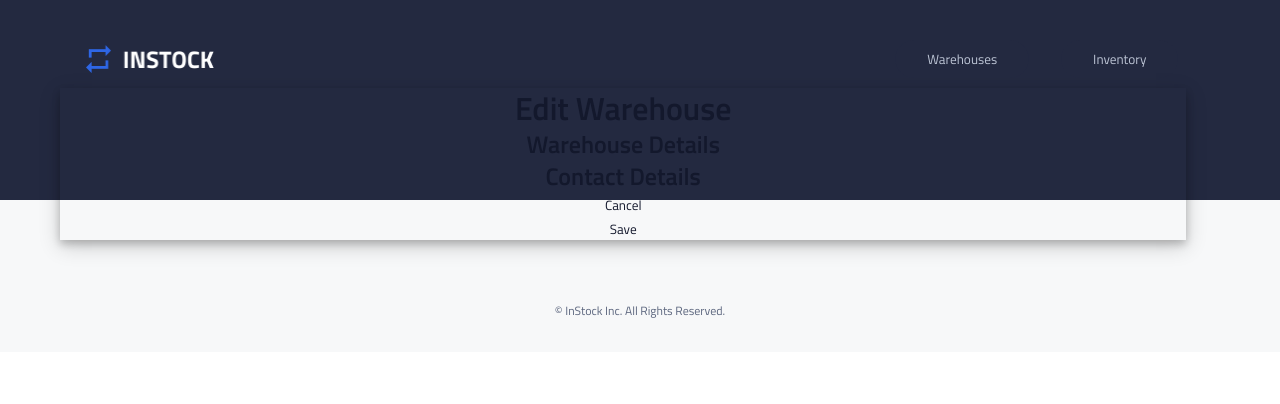
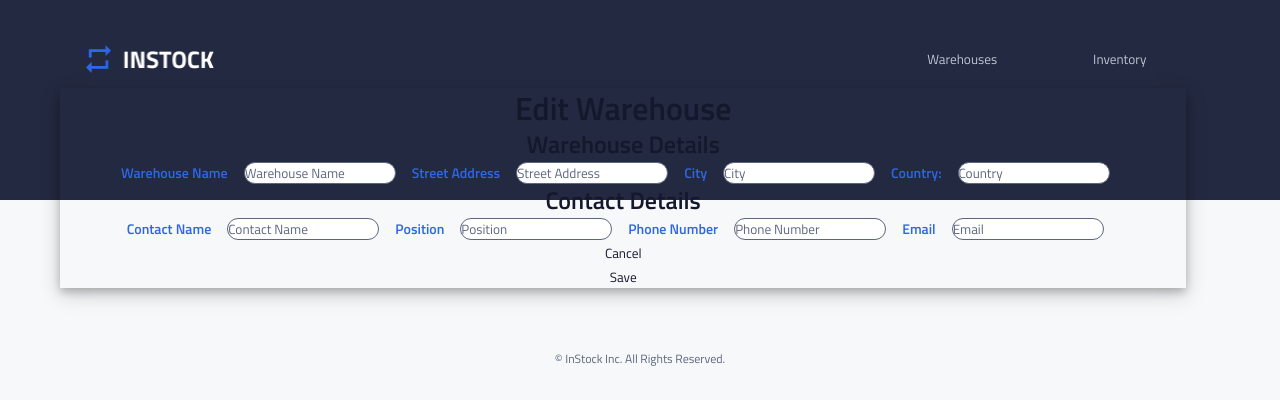
Before and after one commit to TonySMK/InStock_Group2-Client, a React (Create React App) app: page /warehouses/1/edit in a window 1280 px wide. Shown: the top 404 px of the page. Built offline with nearby package versions, Linux system fonts and the light colour scheme.

Commit message:
set constants and useState

```diff
--- a/src/Components/ContactDetailsForm/ContactDetailsForm.js
+++ b/src/Components/ContactDetailsForm/ContactDetailsForm.js
@@ -1,8 +1,35 @@
 function ContactDetailsForm () {
-    return(
-        <section>
-            <h2>Contact Details</h2>
-        </section>
+    return (
+      <section>
+        <div>
+          <h2>Contact Details</h2>
+        </div>
+        <div>
+          <label>Contact Name</label>
+          <input
+            type="text"
+            name="contac_name"
+            placeholder="Contact Name"
+          />
+          <label>Position</label>
+          <input
+            type="text"
+            name="position"
+            placeholder="Position"
+          />
+          <label>Phone Number</label>
+          <input
+            type="text"
+            name="phone_number"
+            placeholder="Phone Number" />
+          <label>Email</label>
+          <input
+            type="text"
+            name="email"
+            placeholder="Email"
+          />
+        </div>
+      </section>
     );
 }
 
--- a/src/Components/EditWarehouseBody/EditWarehouseBody.js
+++ b/src/Components/EditWarehouseBody/EditWarehouseBody.js
@@ -1,14 +1,26 @@
+import React, { useState } from "react";
 import WarehouseDetailsForm from "../WarehouseDetailsForm/WarehouseDetailsForm";
 import ContactDetailsForm from "../ContactDetailsForm/ContactDetailsForm";
 
-function EditWarehouseBody () {
+function EditWarehouseBody() {
+    const [formData, setFormData] = useState({
+      id: "",
+      warehouse_name: "",
+      address: "",
+      city: "",
+      country: "",
+      contact_name: "",
+      contact_position: "",
+      contact_phone: "",
+      contact_email: "",
+    });
   return (
     <section>
       <h1>Edit Warehouse</h1>
       <div>
         <form>
           <WarehouseDetailsForm />
-            <ContactDetailsForm/>
+          <ContactDetailsForm />
         </form>
       </div>
       <div>
--- a/src/Components/WarehouseDetailsForm/WarehouseDetailsForm.js
+++ b/src/Components/WarehouseDetailsForm/WarehouseDetailsForm.js
@@ -1,8 +1,35 @@
 function WarehouseDetailsForm() {
-    return(
+    return (
+      <section>
         <div>
-            <h2>Warehouse Details</h2>
+          <h2>Warehouse Details</h2>
         </div>
+        <div>
+          <label>Warehouse Name</label>
+          <input
+            className="warehouse-name"
+            type="text"
+            name="warehouse_name"
+            placeholder="Warehouse Name"
+          />
+          <label>Street Address</label>
+          <input
+            className="address"
+            type="text"
+            name="address"
+            placeholder="Street Address"
+          />
+          <label>City</label>
+          <input className="city" type="text" name="city" placeholder="City" />
+          <label>Country:</label>
+          <input
+            className="country"
+            type="text"
+            name="country"
+            placeholder="Country"
+          />
+        </div>
+      </section>
     );
 }
 
--- a/src/Pages/WarehousesEditItem/WarehousesEditItem.js
+++ b/src/Pages/WarehousesEditItem/WarehousesEditItem.js
@@ -1,5 +1,7 @@
 import "./WarehousesEditItem.scss";
 import EditWarehouseBody from "../../Components/EditWarehouseBody/EditWarehouseBody";
+import axios from "axios";
+
 
 function WarehousesEditItem() {
   return (
```
Lines whose indentation alone changed are shown as unchanged.
